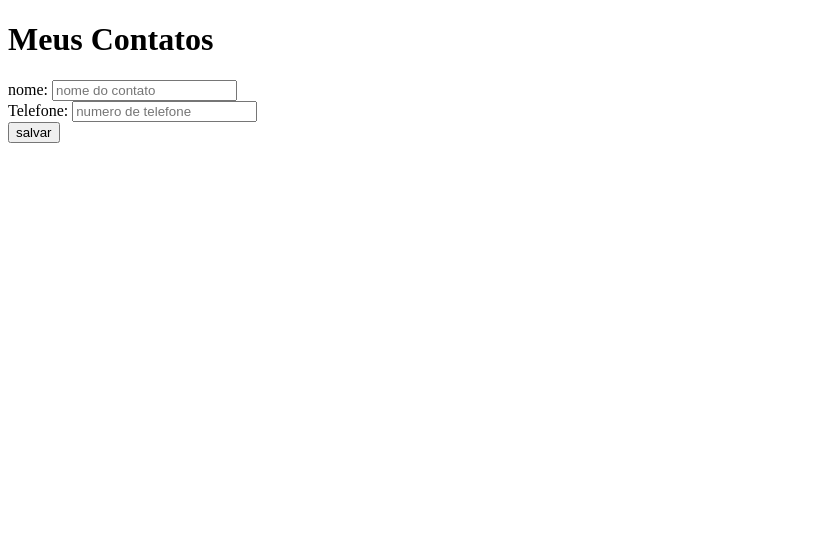
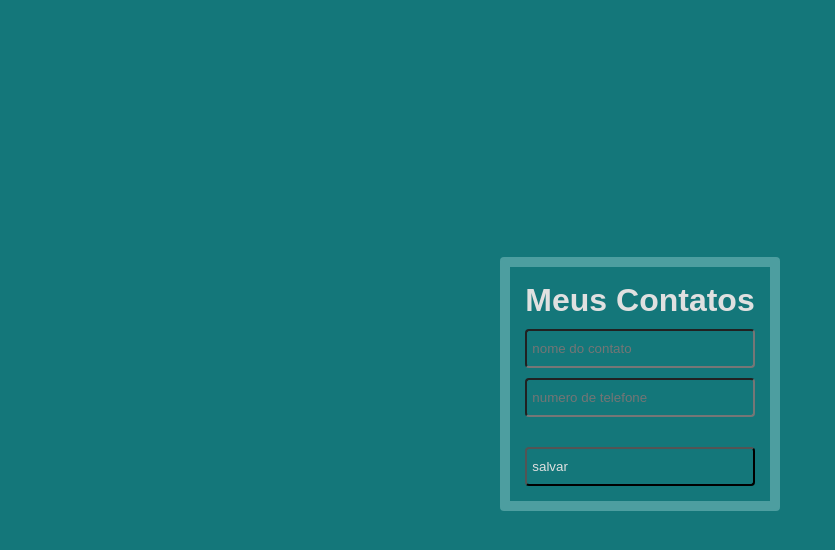
Before and after one commit to geraldo-dev/contact-list, a plain HTML site: page index.html in a window 1280 px wide. Shown: the whole page, without its empty margins (0-835 px from the left). Drawn offline with Linux system fonts and the light colour scheme.

Commit message:
styling form

```diff
--- a/index.html
+++ b/index.html
@@ -5,34 +5,28 @@
     <!-- icon JavaScript -->
     <link rel="shortcut icon" href="#" />
     <meta name="viewport" content="width=device-width, initial-scale=1.0" />
+    <link rel="stylesheet" href="style.css">
     <title>Document</title>
   </head>
   <body>
-    <div class="class">
+    <div class="card">
+      <form>
         <h1>Meus Contatos</h1>
         <div id="mensagens" ></div>
-      <form>
-        <div>
-          <label>nome:</label>
         <input
           type="text"
           id="username"
           required
           placeholder="nome do contato"
         />
-        </div>
-        <div>
-          <label>Telefone: </label>
         <input
           type="number"
           id="phone"
           required
           placeholder="numero de telefone"
         />
-        </div>
-        <div>
         <button type="submit">salvar</button>
-        </div>
+
       </form>
       <div class="class">
         <ul></ul>
--- a/style.css
+++ b/style.css
@@ -0,0 +1,48 @@
+*{
+
+    padding: 0;
+    margin: 0;
+    font-family: Arial, Helvetica, sans-serif;
+    background-color: #14777a;
+    color: #e0e0e0;
+    box-sizing: border-box;
+}
+
+body{
+    display: flex;
+    align-items: center;
+    justify-content: center;
+    width: 100%;
+    height: 767px;
+    padding: 10px;
+}
+
+.card{
+    display: flex;
+    align-items: center;
+    justify-content: center;
+    background-color: #dafeff49;
+    padding: 10px;
+    border-radius: 4px;
+}
+
+.card form{
+    padding: 15px;
+    text-align: center;
+    justify-content: flex-start;
+}
+
+
+form input, button{
+    display: flex;
+    flex-direction: column;
+    border-radius: 4px;
+    padding: 10px 5px;
+    margin-top: 10px;
+    width: 100%;
+}
+
+form button{
+   width: 100%;
+   margin-top: 30px;
+}
```
Lines whose indentation alone changed are shown as unchanged.
